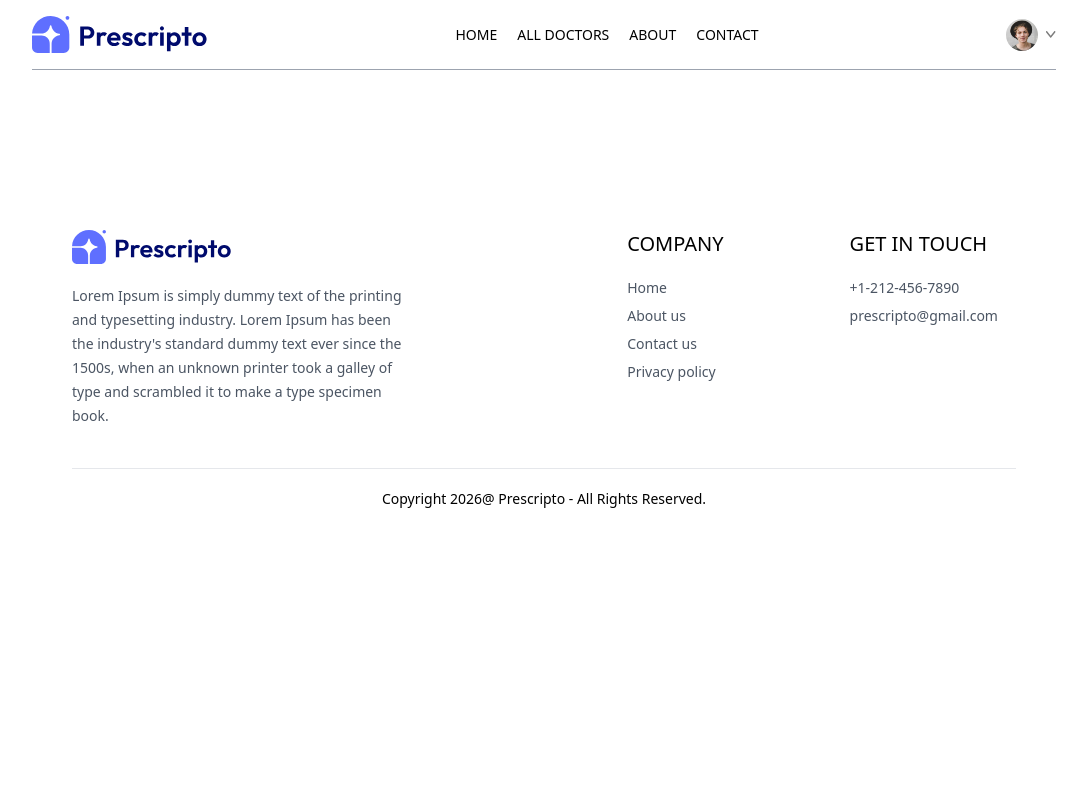
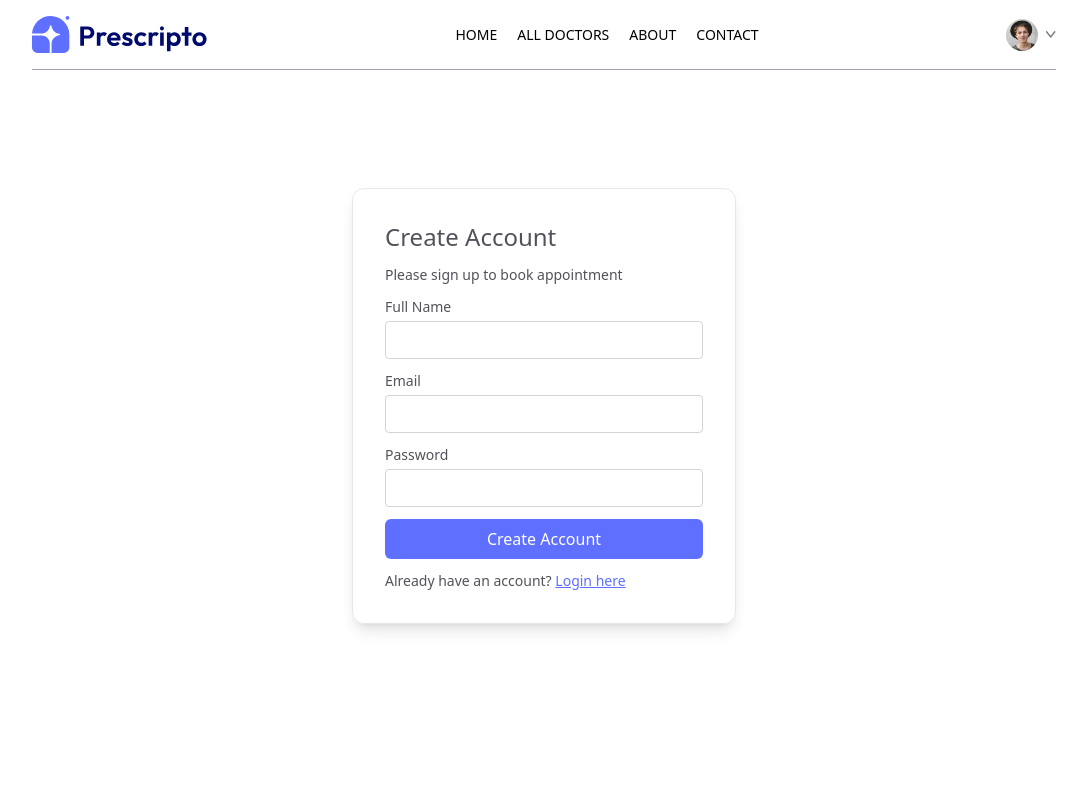
Before and after one commit to Akash72914/Prescripto, a React (Vite) app in the folder frontend/: page /login in a window 1280 px wide. Shown: the top 800 px of the page, without its empty margins (96-1183 px from the left). Built offline with nearby package versions, Linux system fonts and the light colour scheme.

Commit message:
Created the about, contact and login page

```diff
--- a/frontend/src/components/RelatedDoctors.jsx
+++ b/frontend/src/components/RelatedDoctors.jsx
@@ -1,9 +1,45 @@
-import React from 'react'
+import React, { useContext, useEffect, useState } from 'react'
+import { useNavigate } from 'react-router-dom';
+import { AppContext } from '../context/AppContext';
 
-function RelatedDoctors() {
+function RelatedDoctors({ speciality, docId }) {
+
+    const { doctors } = useContext(AppContext);
+    const navigate = useNavigate();
+
+    const [relDocs, setRelDocs] = useState([]);
+
+    useEffect(() => {
+        if (doctors.length > 0 && speciality) {
+            const doctorsData = doctors.filter((doc) => doc.speciality === speciality && doc._id !== docId);
+            setRelDocs(doctorsData);
+        }
+    }, [doctors, speciality, docId]);
+
     return (
-        <div>
-
+        <div className='flex flex-col items-center gap-4 my-16 text-gray-900 md:mx-10'>
+            <h1 className='text-3xl font-medium'>Related Doctors</h1>
+            <p className='sm:w-1/3 text-center text-sm'>Simply browse through our extensive list of trusted doctors.</p>
+            <div className='w-full grid grid-cols-auto gap-4 pt-5 gap-y-6 px-3 sm:px-0'>
+                {relDocs.slice(0, 5).map((item, index) => (
+                    <div
+                        onClick={() => {
+                            navigate(`/appointment/${item._id}`);
+                            scrollTo(0, 0)
+                        }}
+                        className='border border-blue-200 rounded-xl overflow-hidden cursor-pointer hover:translate-y-[-10px] transition-all duration-500' key={index}>
+                        <img className='bg-blue-50' src={item.image} alt="" />
+                        <div className='p-4'>
+                            <div className='flex items-center gap-2 text-sm text-center text-green-500'>
+                                <p className='w-2 h-2 bg-green-500 rounded-full'></p><p>Available</p>
+                            </div>
+                            <p className='text-gray-900 font-medium text-lg'>{item.name}</p>
+                            <p className='text-gray-600 text-sm'>{item.speciality}</p>
+                        </div>
+                    </div>
+                ))}
+            </div>
+            <button onClick={() => { navigate('/doctors'); scrollTo(0, 0) }} className='bg-blue-50 text-gray-600 px-12 py-3 rounded-full mt-10'>more</button>
         </div>
     )
 }
--- a/frontend/src/components/TopDoctors.jsx
+++ b/frontend/src/components/TopDoctors.jsx
@@ -14,7 +14,12 @@ const TopDoctors = () => {
             <p className='sm:w-1/3 text-center text-sm'>Simply browse through our extensive list of trusted doctors.</p>
             <div className='w-full grid grid-cols-auto gap-4 pt-5 gap-y-6 px-3 sm:px-0'>
                 {doctors.slice(0, 10).map((item, index) => (
-                    <div onClick={() => navigate(`/appointment/${item._id}`)} className='border border-blue-200 rounded-xl overflow-hidden cursor-pointer hover:translate-y-[-10px] transition-all duration-500' key={index}>
+                    <div
+                        onClick={() => {
+                            navigate(`/appointment/${item._id}`);
+                            scrollTo(0, 0)
+                        }}
+                        className='border border-blue-200 rounded-xl overflow-hidden cursor-pointer hover:translate-y-[-10px] transition-all duration-500' key={index}>
                         <img className='bg-blue-50' src={item.image} alt="" />
                         <div className='p-4'>
                             <div className='flex items-center gap-2 text-sm text-center text-green-500'>
--- a/frontend/src/pages/About.jsx
+++ b/frontend/src/pages/About.jsx
@@ -1,9 +1,39 @@
 import React from 'react'
+import { assets } from '../assets/assets'
 
 const About = () => {
   return (
     <div>
+      <div className='text-center text-2xl pt-10 text-gray-500'>
+        <p>ABOUT <span className='text-gray-700 font-medium'>US</span></p>
+      </div>
+      <div className='my-10 flex flex-col md:flex-row gap-12'>
+        <img className='w-full md:max-w-[360px]' src={assets.about_image} alt="" />
+        <div className='flex flex-col justify-center gap-6 md:w-2/4 text-sm text-gray-600'>
+          <p>Welcome to Prescripto, your trusted partner in managing your healthcare needs conveniently and efficiently. At Prescripto, we understand the challenges individuals face when it comes to scheduling doctor appointments and managing their health records.</p>
+          <p>Prescripto is committed to excellence in healthcare technology. We continuously strive to enhance our platform, integrating the latest advancements to improve user experience and deliver superior service. Whether you're booking your first appointment or managing ongoing care, Prescripto is here to support you every step of the way.</p>
+          <b className='text-gray-800'>Our Vision</b>
+          <p>Our vision at Prescripto is to create a seamless healthcare experience for every user. We aim to bridge the gap between patients and healthcare providers, making it easier for you to access the care you need, when you need it.</p>
+        </div>
+      </div>
 
+      <div className='text-xl my-4 text-gray-500'>
+        <p>WHY <span className='text-gray-700 font-semibold'>CHOOSE US</span></p>
+      </div>
+      <div className='flex flex-col md:flex-row mb-20'>
+        <div className='border px-10 md:px-16 py-8 sm:py-16 flex flex-col gap-5 text-[15px] hover:bg-primary hover:text-white transition-all duration-300 text-gray-600 cursor-pointer'>
+          <b>EFFICIENCY:</b>
+          <p>Streamlined appointment scheduling that fits into your busy lifestyle.</p>
+        </div>
+        <div className='border px-10 md:px-16 py-8 sm:py-16 flex flex-col gap-5 text-[15px] hover:bg-primary hover:text-white transition-all duration-300 text-gray-600 cursor-pointer'>
+          <b>CONVENIENCE:</b>
+          <p>Access to a network of trusted healthcare professionals in your area.</p>
+        </div>
+        <div className='border px-10 md:px-16 py-8 sm:py-16 flex flex-col gap-5 text-[15px] hover:bg-primary hover:text-white transition-all duration-300 text-gray-600 cursor-pointer'>
+          <b>PERONALIZATION:</b>
+          <p>Tailored recommendations and reminders to help you stay on top of your health.</p>
+        </div>
+      </div>
     </div>
   )
 }
--- a/frontend/src/pages/Contact.jsx
+++ b/frontend/src/pages/Contact.jsx
@@ -1,9 +1,23 @@
 import React from 'react'
+import { assets } from '../assets/assets'
 
 const Contact = () => {
   return (
     <div>
-
+      <div className='text-center text-2xl pt-10 text-gray-500'>
+        <p>CONTACT <span className='text-gray-700 font-semibold'>US</span></p>
+      </div>
+      <div className='my-10 flex flex-col justify-center md:flex-row gap-10 mb-28 text-sm'>
+        <img className='w-full md:max-w-[360px]' src={assets.contact_image} alt='' />
+        <div className='flex flex-col justify-center items-start gap-6'>
+          <p className='font-semibold text-lg text-gray-600'>OUR OFFICE</p>
+          <p className='text-gray-500'>54709 Willms Station <br /> Suite 350, Washington, USA</p>
+          <p className='text-gray-500'>Tel: (415) 555-0132 <br /> Email: prescripto@gmail.com</p>
+          <p className='font-semibold text-lg text-gray-600'>Careers at PRESCRIPTO</p>
+          <p className='text-gray-500'>Learn more about our teams and job openings.</p>
+          <button className='border border-black px-8 py-4 text-sm hover:bg-black hover:text-white transition-all duration-500'>Explore Jobs</button>
+        </div>
+      </div>
     </div>
   )
 }
--- a/frontend/src/pages/Login.jsx
+++ b/frontend/src/pages/Login.jsx
@@ -1,10 +1,60 @@
-import React from 'react'
+import React, { useState } from 'react'
 
 const Login = () => {
+  const [state, setState] = useState('Sign Up');
+  const [email, setEmail] = useState('');
+  const [password, setPassword] = useState('');
+  const [name, setName] = useState('');
+
+  const onSubmitHandler = async (event) => {
+    event.preventDeafault();
+  };
+
   return (
-    <div>
-
-    </div>
+    <form className='min-h-[80vh] flex items-center'>
+      <div className='flex flex-col gap-3 m-auto items-start p-8 min-w-[340px] sm:min-w-96 border rounded-xl text-zinc-600 text-sm shadow-lg'>
+        <p className='text-2xl semibold'>{state === 'Sign Up' ? "Create Account" : "Login"}</p>
+        <p>Please {state === 'Sign Up' ? "sign up" : "login"} to book appointment</p>
+        {
+          state === "Sign Up" && <div className='w-full'>
+            <p>Full Name</p>
+            <input
+              className='border border-zinc-300 rounded w-full p-2 mt-1'
+              type="text"
+              onChange={(e) => setName(e.target.name)}
+              value={name}
+              required
+            />
+          </div>
+        }
+        <div className='w-full'>
+          <p>Email</p>
+          <input
+            className='border border-zinc-300 rounded w-full p-2 mt-1'
+            type="email"
+            onChange={(e) => setEmail(e.target.name)}
+            value={email}
+            required
+          />
+        </div>
+        <div className='w-full'>
+          <p>Password</p>
+          <input
+            className='border border-zinc-300 rounded w-full p-2 mt-1'
+            type="password"
+            onChange={(e) => setPassword(e.target.name)}
+            value={password}
+            required
+          />
+        </div>
+        <button className='bg-primary text-white w-full py-2 rounded-md text-base'>{state === 'Sign Up' ? "Create Account" : "Login"}</button>
+        {
+          state === "Sign Up"
+            ? <p>Already have an account? <span onClick={() => setState('Login')} className='text-primary underline cursor-pointer'>Login here</span></p>
+            : <p>Create an new account? <span onClick={() => setState('Sign Up')} className='text-primary underline cursor-pointer'>click here</span></p>
+        }
+      </div>
+    </form>
   )
 }
 
```
